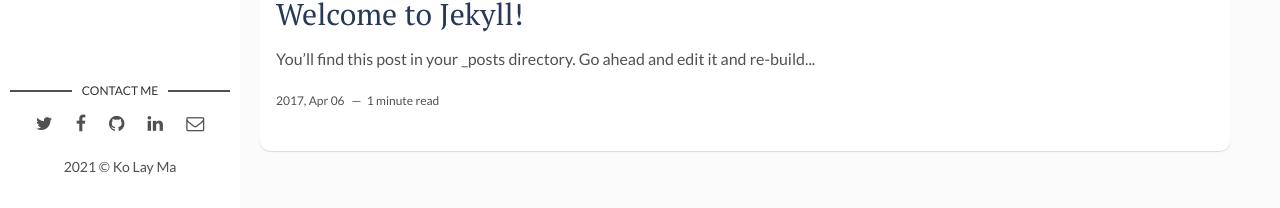
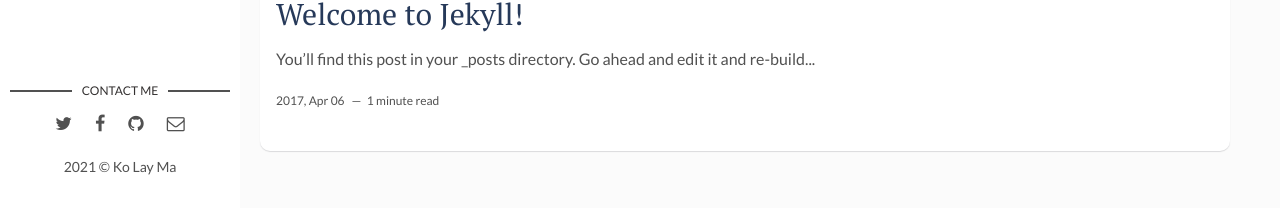
Before and after one commit to nightmare-sec/nightmare-sec.github.io, a Jekyll site: the page built from index.html, in a window 1280 px wide and 1256 px high. Shown: the part 1045-1253 px from the top of the window. Built offline with Jekyll 4.4.1, drawn with Linux system fonts in a browser that asks for light colours; the list of posts is cut into pages by our own code.

Commit message:
Update main.html

```diff
--- a/_layouts/main.html
+++ b/_layouts/main.html
@@ -31,11 +31,6 @@ layout: default
         {% else %}
           <li class="github"><a href="http://github.com/" target="_blank"><i class="fa fa-github" aria-hidden="true"></i></a></li>
         {% endif %}
-        {% if site.social-linkedin %}
-          <li class="linkedin"><a href="https://in.linkedin.com/in/{{site.social-linkedin}}" target="_blank"><i class="fa fa-linkedin"></i></a></li>
-        {% else %}
-          <li class="linkedin"><a href="https://in.linkedin.com/" target="_blank"><i class="fa fa-linkedin" aria-hidden="true"></i></a></li>
-        {% endif %}
         {% if site.social-email %}
           <li class="email"><a href="mailto:{{site.social-email}}"><i class="fa fa-envelope-o"></i></a></li>
         {% else %}
```
